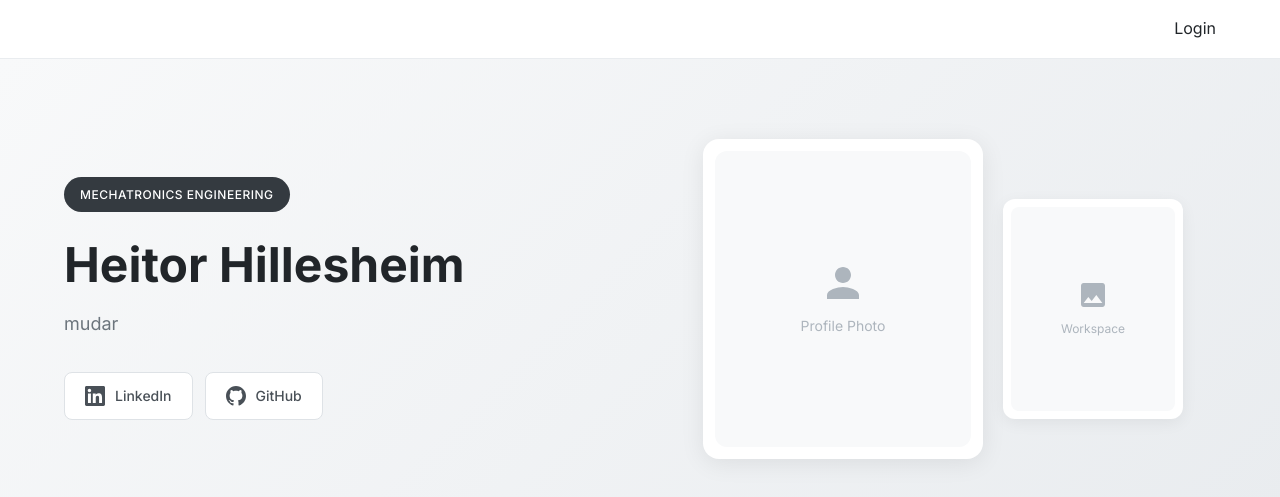
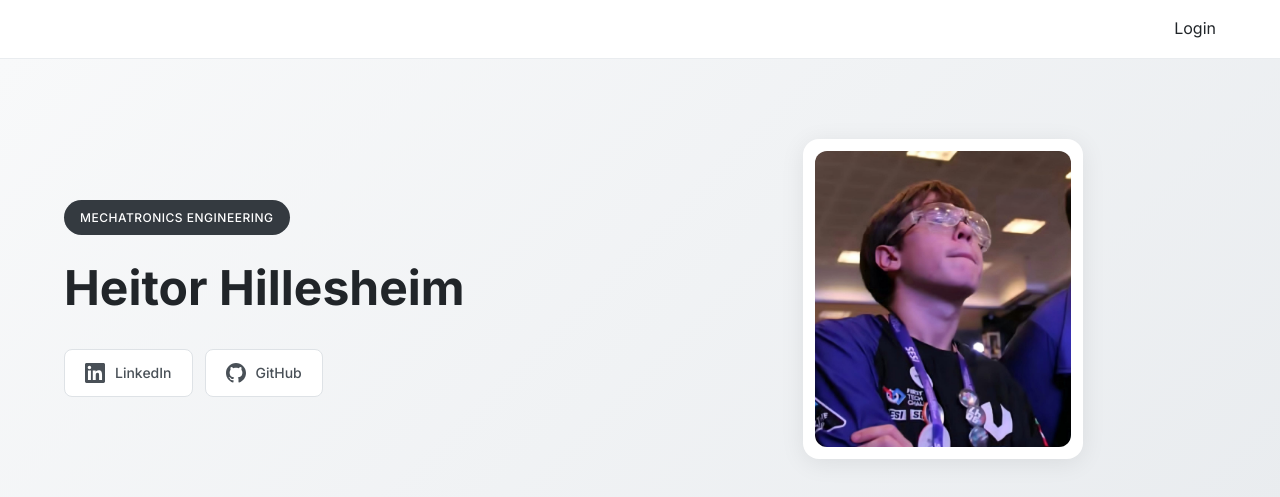
Before and after one commit to heitorsDev/personal-portfolio, a Next.js app in the folder client/: page / in a window 1280 px wide. Shown: the top 497 px of the page. Built offline with nearby package versions, Linux system fonts and the light colour scheme; no server answers.

Commit message:
small frontend changes

```diff
--- a/client/app/page.js
+++ b/client/app/page.js
@@ -69,7 +69,6 @@ export default function Home() {
                 <span className={styles.tag}>Mechatronics Engineering</span>
                 <h1 className={styles.title}>Heitor Hillesheim</h1>
                 <p className={styles.description}>
-                  mudar
                 </p>
                 <div className={styles.socialLinks}>
                   <a
@@ -98,21 +97,9 @@ export default function Home() {
               </div>
               <div className={styles.heroImages}>
                 <div className={styles.photoFrame}>
-                  <div className={styles.photoPlaceholder}>
-                    <svg viewBox="0 0 24 24" width="48" height="48" fill="#adb5bd">
-                      <path d="M12 12c2.21 0 4-1.79 4-4s-1.79-4-4-4-4 1.79-4 4 1.79 4 4 4zm0 2c-2.67 0-8 1.34-8 4v2h16v-2c0-2.66-5.33-4-8-4z"/>
-                    </svg>
-                    <span>Profile Photo</span>
-                  </div>
+                  <img src="/eu.jpg" alt="Profile" />
                 </div>
-                <div className={styles.photoFrameSecondary}>
-                  <div className={styles.photoPlaceholderSmall}>
-                    <svg viewBox="0 0 24 24" width="32" height="32" fill="#adb5bd">
-                      <path d="M21 19V5c0-1.1-.9-2-2-2H5c-1.1 0-2 .9-2 2v14c0 1.1.9 2 2 2h14c1.1 0 2-.9 2-2zM8.5 13.5l2.5 3.01L14.5 12l4.5 6H5l3.5-4.5z"/>
-                    </svg>
-                    <span>Workspace</span>
-                  </div>
-                </div>
+
               </div>
             </div>
           </div>
--- a/client/app/page.module.css
+++ b/client/app/page.module.css
@@ -138,7 +138,12 @@
   color: #adb5bd;
   font-size: 14px;
 }
-
+.photoFrame img {
+  width: 100%;
+  height: 100%;
+  object-fit: cover;
+  border-radius: 12px;
+}
 .photoPlaceholderSmall {
   border-radius: 8px;
   font-size: 12px;
```
Also changed, not shown: client/public/cover.png (added), client/public/eu.jpg (added).
